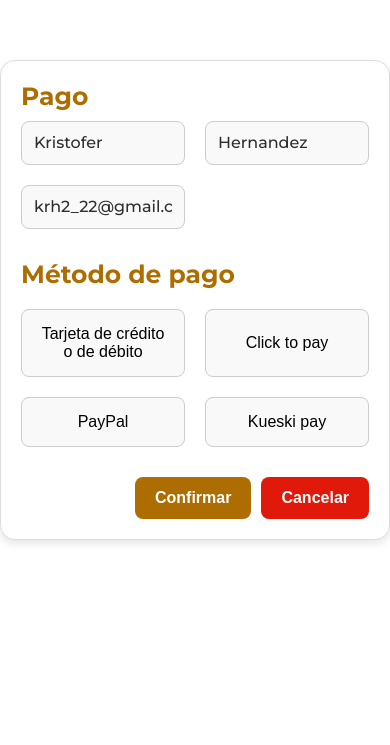
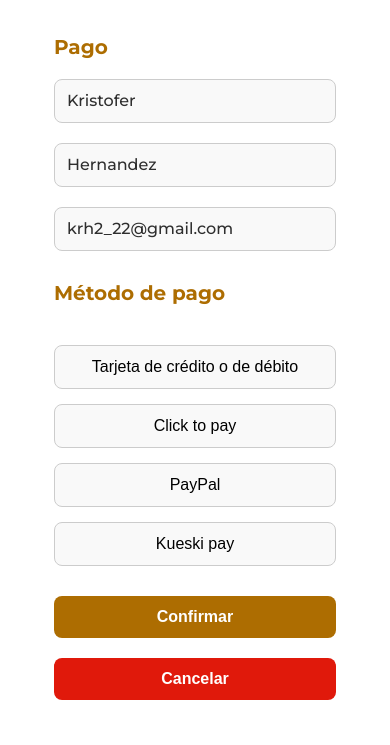
Before and after one commit to ElviaMedinaZ/proyectoCine, a PHP site: page /php_html/pago.php in a window 390 px wide. Shown: the part 99-844 px from the top of the page. Run offline with PHP 8.4, Linux system fonts and the light colour scheme; a user stored in the database is signed in; data comes from the database, SQL or seed files in the repository; some libraries are stand-ins or nearby versions.

Commit message:
version movil pago

```diff
--- a/CSS/style_pago.css
+++ b/CSS/style_pago.css
@@ -106,3 +106,55 @@
 .cancel-btn:hover {
     background-color: #9b2727;
 }
+
+@media (max-width: 500px){
+    .payment-section {
+        padding: 15px;
+        margin: 20px auto;
+        width: 80%;
+        border: none;
+        box-shadow: none;
+    }
+
+    .payment-section h2 {
+        font-size: 20px;
+        position: static;
+        margin-left: 0;
+        margin-bottom: 15px;
+    }
+
+    .payment-info {
+        flex-direction: column;
+        gap: 20px;
+        margin-top: 20px;
+    }
+
+    .payment-info .input-field {
+        width: 100%;
+        margin: 0;
+    }
+
+    .payment-method {
+        flex-direction: column;
+        gap: 15px;
+        margin-top: 40px;
+    }
+
+    .payment-option {
+        width: 100%;
+        padding: 12px;
+    }
+
+    .action-buttons {
+        flex-direction: column;
+        gap: 10px;
+        justify-content: center;
+        align-items: center;
+    }
+
+    .confirm-btn,
+    .cancel-btn {
+        width: 100%;
+        padding: 12px 0;
+    }
+}
```
